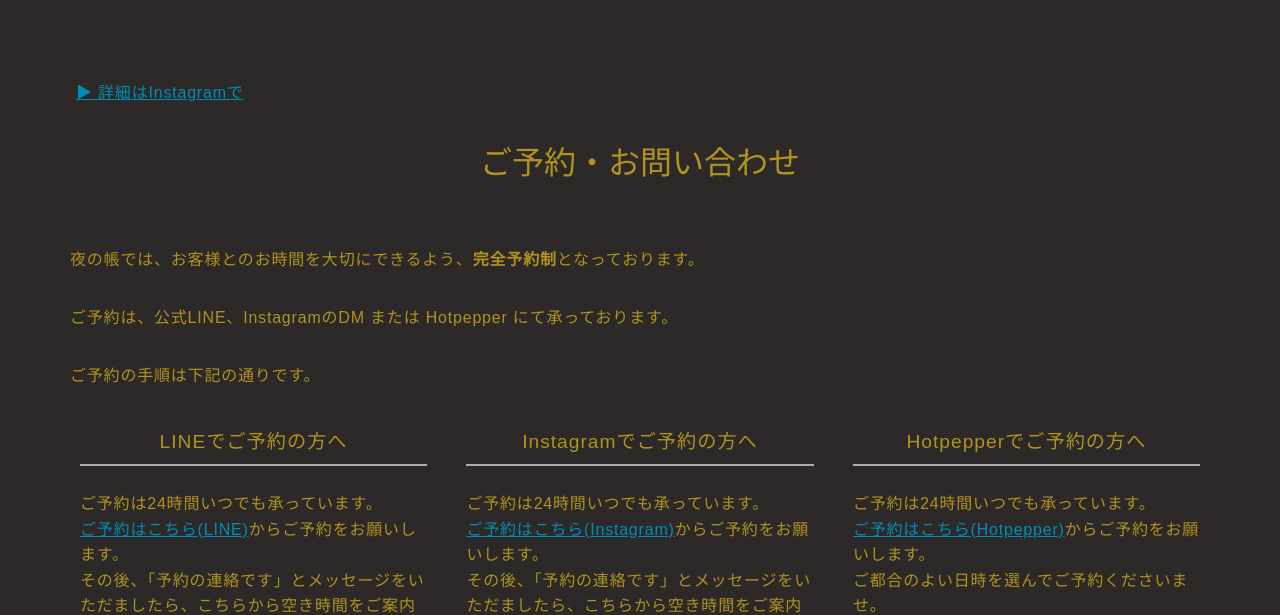
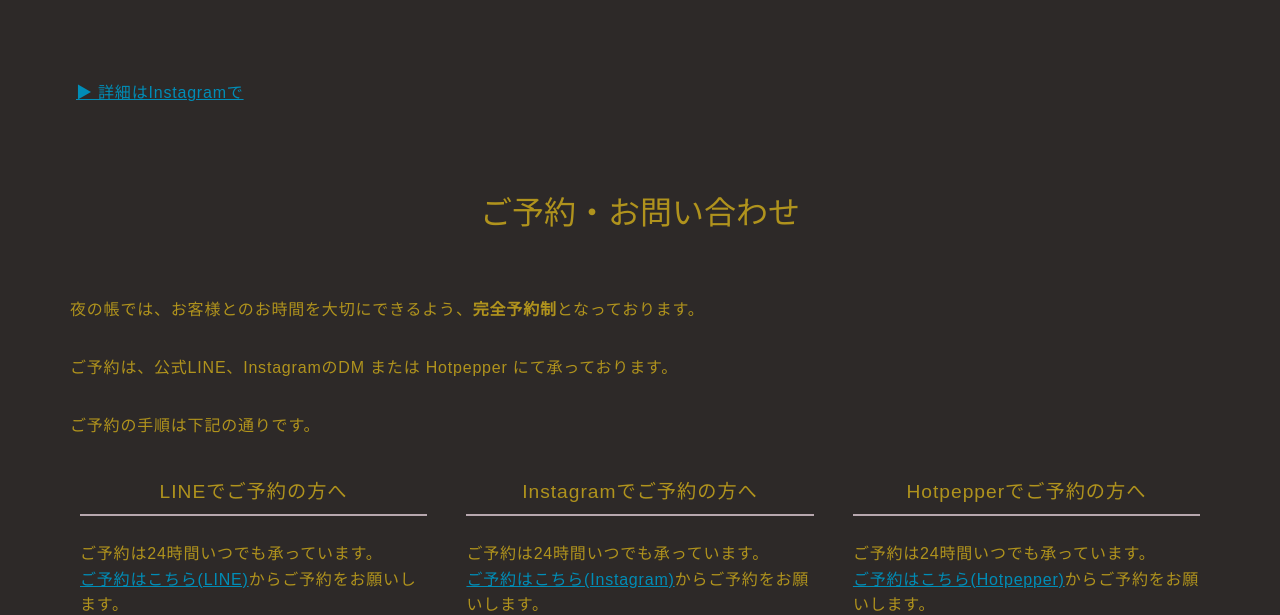
Before and after one commit to mitocon/yorunotobari, a plain HTML site: page index.html in a window 1280 px wide. Shown: the part 5140-5755 px from the top of the page. Drawn offline with nearby package versions, Linux system fonts and the light colour scheme.

Commit message:
レイアウトの修正（余白追加）

```diff
--- a/index.html
+++ b/index.html
@@ -300,6 +300,7 @@
                            <p><span style="color:#dfc7ac; font-size:18px;" class="jic-sc "><i class="jic"></i></span><a
                                  href="https://www.instagram.com/_yoruno_tobari">&#x25B6;
                                  詳細はInstagramで</a></p>
+                           <div class="jin-yohaku50"></div>
 
                            <h2>ご予約・お問い合わせ</h2>
                            <p>夜の帳では、お客様とのお時間を大切にできるよう、<strong>完全予約制</strong>となっております。</p>
```
